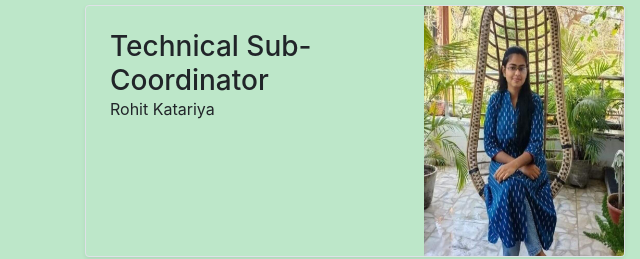
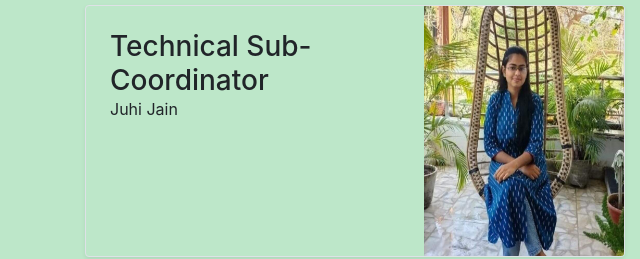
Before and after one commit to Cheso-UEC/cheso, a plain HTML site: page team.html in a window 1280 px wide. Shown: the part 2915-3174 px from the top of the page, 0-640 px from the left. Drawn offline with nearby package versions, Linux system fonts and the light colour scheme.

Commit message:
Add files via upload

```diff
--- a/team.html
+++ b/team.html
@@ -362,7 +362,7 @@
                     <div class="col p-4 d-flex flex-column position-static">
                         <h3 class="mb-0">Technical Sub-Coordinator
                         </h3>
-                        <p class="card-text mb-auto">Rohit Katariya</p>
+                        <p class="card-text mb-auto">Juhi Jain</p>
                     </div>
                     <div class="col-auto d-none d-lg-block">
                         <img class="bd-placeholder-img" width="200" height="250" src="/img/juhi.jpg" alt="">
```
